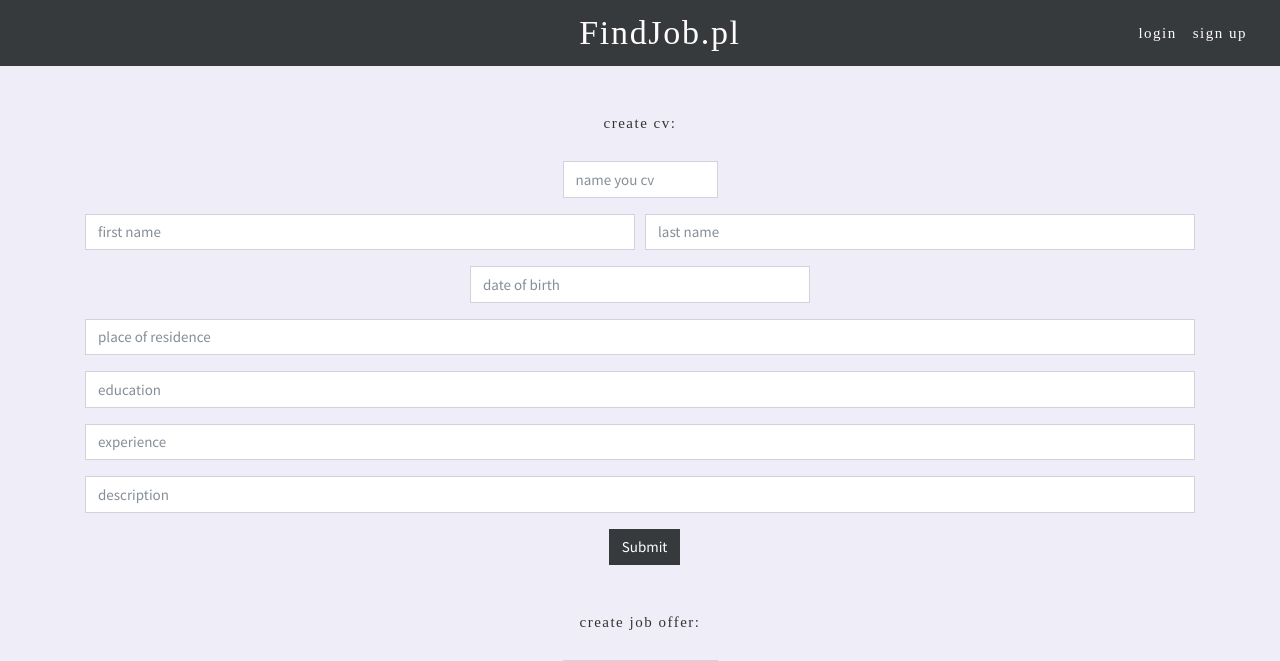
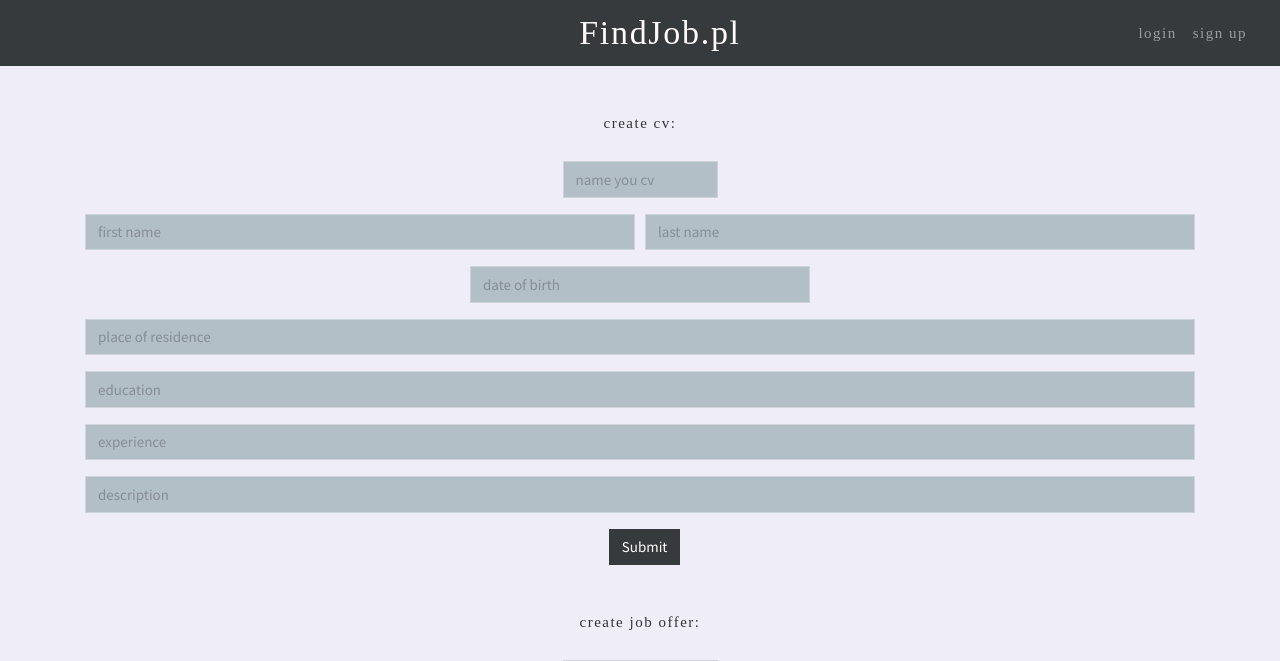
Before and after one commit to Madaless/DjangoProject, a Django app: page /accounts/create/ in a window 1280 px wide. Shown: the top 661 px of the page. Run offline with Django 3.2, Linux system fonts and the light colour scheme; some libraries are stand-ins or nearby versions.

Commit message:
update frontend

```diff
--- a/companyusers/templates/companyusers/logout.html
+++ /dev/null
@@ -1,5 +0,0 @@
-{% extends "jobservice/base.html"%}
-{% block content%}
-
-
-{%endblock content%}
--- a/companyusers/views.py
+++ b/companyusers/views.py
@@ -14,8 +14,3 @@ def register(request):
     else:
         form = UserRegisterForm()
     return render(request, 'companyusers/register.html', {'form': form})
-
-
-def logout(requset):
-    # nie wiem czy tak
-    return render(request,'companyusers/logout.html',{})
--- a/jobservice/static/jobservice/main.css
+++ b/jobservice/static/jobservice/main.css
@@ -10,7 +10,20 @@
   letter-spacing: 0.1em;
   mix-blend-mode: normal;
 }
+input::placeholder {
+  color: white;
+}
 
+.bialy{
+  color: #ffffff;
+}
+.szary{
+  color: #b2bfc7;
+
+}
+.szary_tlo{
+  background-color: #b2bfc7;
+}
 .pos{
     position: absolute;
     right: 25px;
--- a/jobservice/templates/jobservice/base.html
+++ b/jobservice/templates/jobservice/base.html
@@ -23,16 +23,16 @@
         <div class="collapse navbar-collapse pos" id="navbarText">
             <ul class="navbar-nav ml-auto">
                 <li class="nav-item">
-                    <a class="nav-link pasek_napis" style=" color: #FFFBFB;" href="{% url 'login' %}">login</a>
+                    <a class="nav-link pasek_napis szary" href="{% url 'login' %}">login</a>
                 </li>
                 <li class="nav-item">
-                    <a class="nav-link pasek_napis" style=" color: #FFFBFB;" href="{% url 'register' %}">sign up</a>
+                    <a class="nav-link pasek_napis szary" href="{% url 'register' %}">sign up</a>
                 </li>
             </ul>
         </div>
     </nav>
     {% if user.is_authenticated %}
-    <nav class="navbar navbar-expand-lg navbar-light" style="background-color: #677781;">
+    <nav class="navbar navbar-expand-lg navbar-light szary_tlo" >
         <ul class="navbar-nav mr-auto">
             <li class="nav-item">
                 <a class="nav-link pasek_napis" style=" color: rgb(5, 5, 5);"href="{% url 'profile' %}">profile</a>
@@ -43,7 +43,7 @@
         </ul>
         <ul class="navbar-nav ml-auto">
             <li class="nav-item">
-                <a class="nav-link pasek_napis" style="color: rgb(5, 5, 5);" href="{% url 'logout' %}">logout</a>
+                <a class="nav-link pasek_napis" style="color: rgb(5, 5, 5);" href="{% url 'jobs-home' %}">logout</a>
             </li>
         </ul>
     </nav>
--- a/jobservice/templates/jobservice/create.html
+++ b/jobservice/templates/jobservice/create.html
@@ -12,30 +12,30 @@
 </div>
 <form>
     <div class="form-group col-md-2 mx-auto">
-        <input class="form-control" type="text" id="nameCv" placeholder="name you cv" >
+        <input class="form-control szary_tlo" type="text" id="nameCv" placeholder="name you cv" >
     </div>
     <div class="form-row">
         <div class="form-group col-md-6">
-            <input class="form-control" type="text" id="firstName" placeholder="first name" >
+            <input class="form-control szary_tlo" type="text" id="firstName" placeholder="first name" >
         </div>
         <div class="form-group col-md-6">
-            <input class="form-control" type="text" id="lastName" placeholder="last name" >
+            <input class="form-control szary_tlo" type="text" id="lastName" placeholder="last name" >
         </div>
     </div>
     <div class="form-group col-md-4 mx-auto">
-        <input class="form-control" type="text" id="dateOfBirth" placeholder="date of birth" >
+        <input class="form-control szary_tlo" type="text" id="dateOfBirth" placeholder="date of birth" >
     </div>
     <div class="form-group">
-        <input class="form-control" type="text" id="placeOfResidence" placeholder="place of residence" >
+        <input class="form-control szary_tlo" type="text" id="placeOfResidence" placeholder="place of residence" >
     </div>
     <div class="form-group">
-        <input class="form-control" type="text" id="education" placeholder="education" >
+        <input class="form-control szary_tlo" type="text" id="education" placeholder="education" >
     </div>
     <div class="form-group">
-        <input class="form-control" type="text" id="experience" placeholder="experience" >
+        <input class="form-control szary_tlo" type="text" id="experience" placeholder="experience" >
     </div>
     <div class="form-group">
-        <input class="form-control" type="text" id="description" placeholder="description" >
+        <input class="form-control szary_tlo" type="text" id="description" placeholder="description" >
     </div>
     <div class="col-md-1 mx-auto">
         <button type="submit" class="btn btn-dark  ">Submit</button>
```
Also changed, not shown: companyusers/templates/companyusers/login.html (+24 -0 lines), companyusers/templates/companyusers/register.html (+29 -0 lines), jobservice/templates/jobservice/home.html (+11 -8 lines), jobservice/templates/jobservice/profile.html (+27 -2 lines), jobservice/migrations/0009_auto_20190506_2104.py (added).
